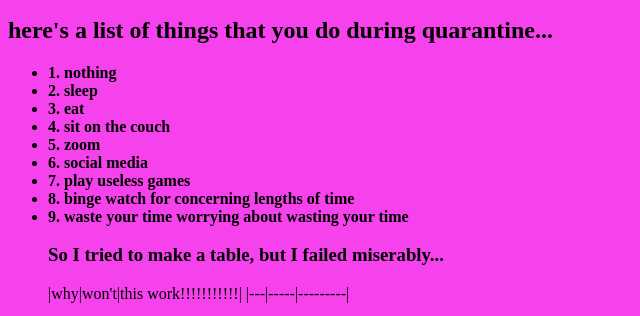
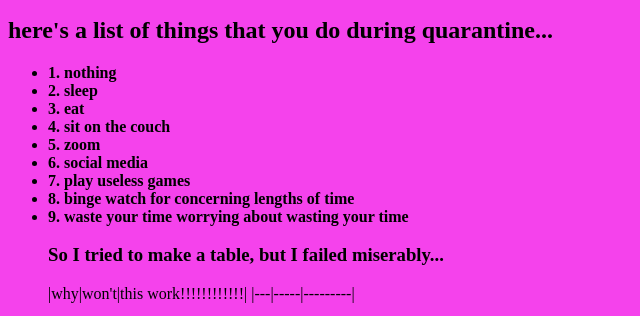
Before and after one commit to Eva-droid/iMadeALink, a plain HTML site: page index.html in a window 1280 px wide. Shown: the part 1165-1481 px from the top of the page, 0-640 px from the left. Drawn offline with Linux system fonts and the light colour scheme.

Commit message:
Update index.html

```diff
--- a/index.html
+++ b/index.html
@@ -23,7 +23,7 @@
   <li>8. binge watch for concerning lengths of time </li>
   <li>9. waste your time worrying about wasting your time </b> </li>
 <h3> <b>So I tried to make a table, but I failed miserably... </b> </h3>
-   |why|won't|this work!!!!!!!!!!!|
+   |why|won't|this work!!!!!!!!!!!!|
    |---|-----|---------|
 </ul>
 </html>
```
